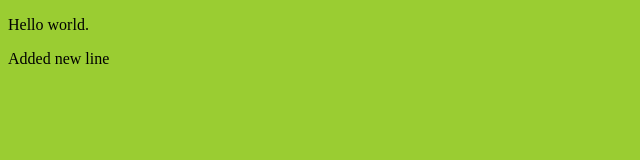
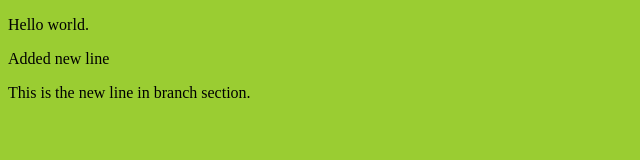
Before and after one commit to Rezthecoder/hello-world, a plain HTML site: page index.html in a window 1280 px wide. Shown: the whole page, without its empty margins (0-640 px from the left). Drawn offline with Linux system fonts and the light colour scheme.

Commit message:
Added new file

```diff
--- a/index.html
+++ b/index.html
@@ -11,5 +11,8 @@
     <p>Hello world.
     </p>
     <p>Added new line</p>
+    <div class="container">
+        <p>This is the new line in branch section.</p>
+    </div>
 </body>
 </html>
```
